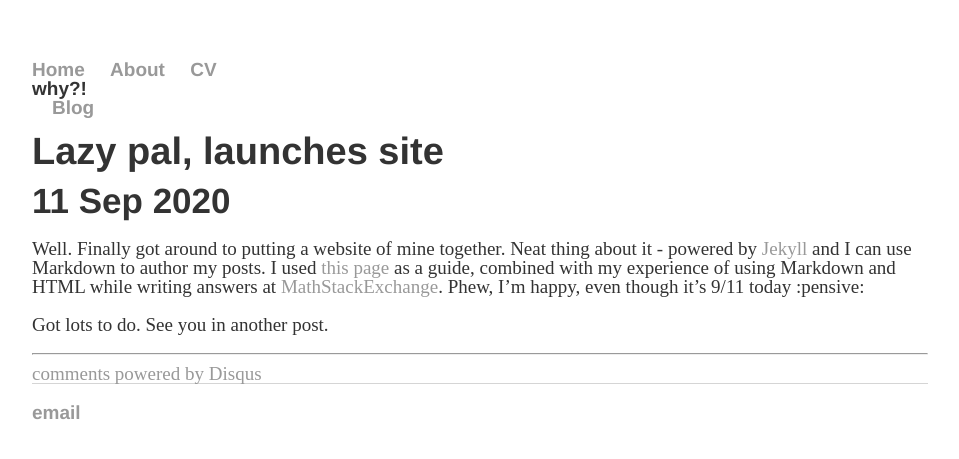
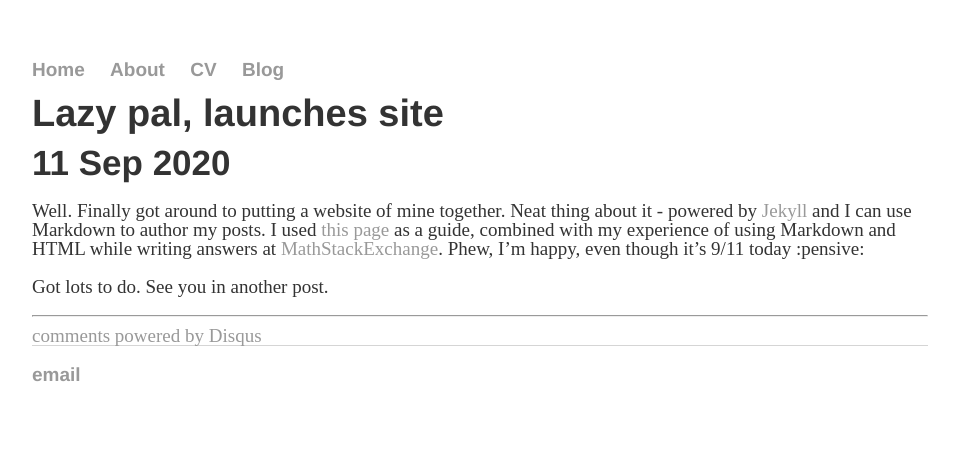
Before and after one commit to Fawkes4494d3/Fawkes4494d3.github.io, a Jekyll site: the page built from _posts/2020-09-11-soumava-site-launched.md, in a window 1280 px wide. Shown: the top 459 px of the page, without its empty margins (160-1119 px from the left). Built offline with Jekyll 4.4.1, drawn with Linux system fonts in a browser that asks for light colours; comment, search, counter and statistics services are not loaded.

Commit message:
Update post.html

```diff
--- a/_layouts/post.html
+++ b/_layouts/post.html
@@ -6,7 +6,8 @@
 			<link rel="stylesheet" type="text/css" href="/css/main.css">
 		<style>
 			div.ponder{
-				background-color: white;
+				background-color: yellow;
+				display: none;
 			}
 			span:hover + div.ponder{
 				display: block;
@@ -53,7 +54,7 @@
 			<footer>
 	    		<ul>
 	        		<li><a href="mailto:soumavapal@gmail.com">email</a></li>
-	        		<li><a class="hide-text" href="https://github.com/Fawkes4494d3">github.com/Fawkes4494d3</a></li>
+	        		<li class="hide.text"><a class="hide-text" href="https://github.com/Fawkes4494d3">github.com/Fawkes4494d3</a></li>
 				</ul>
 			</footer>
 		</body>
```
